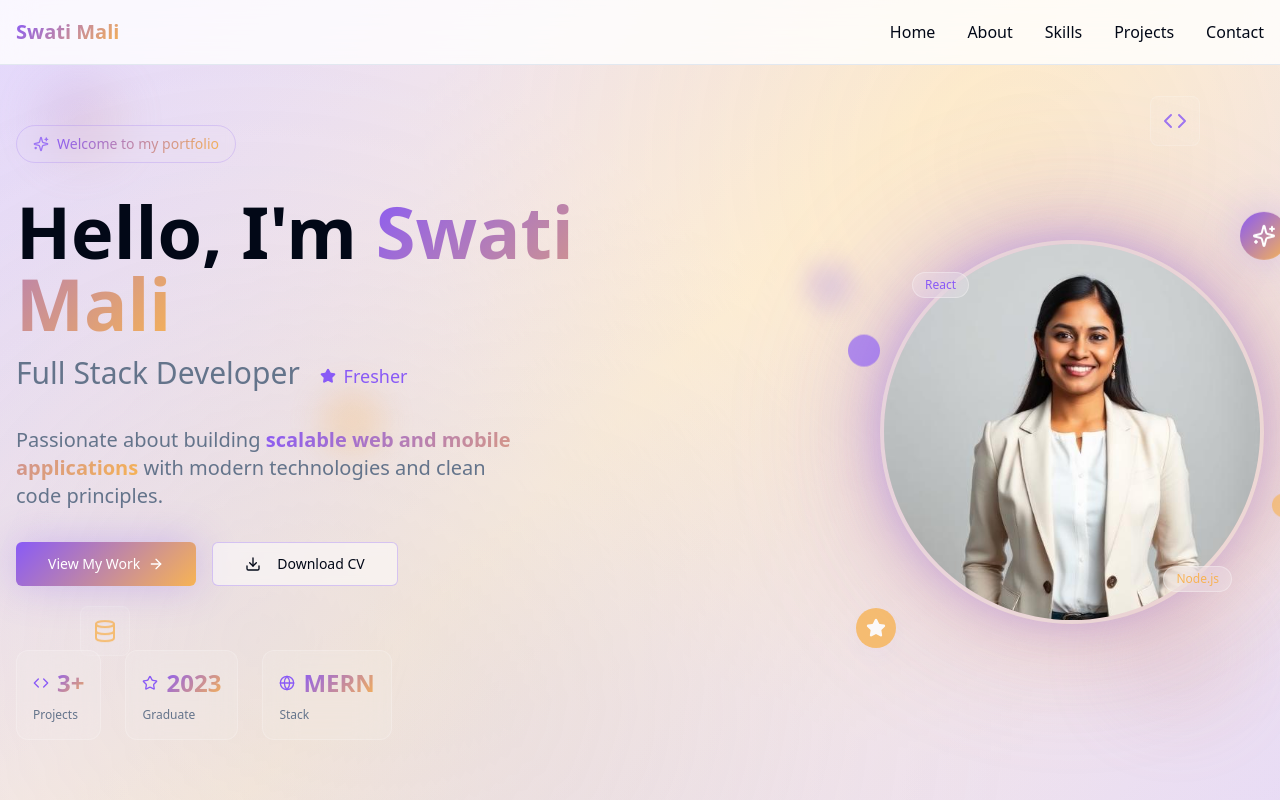
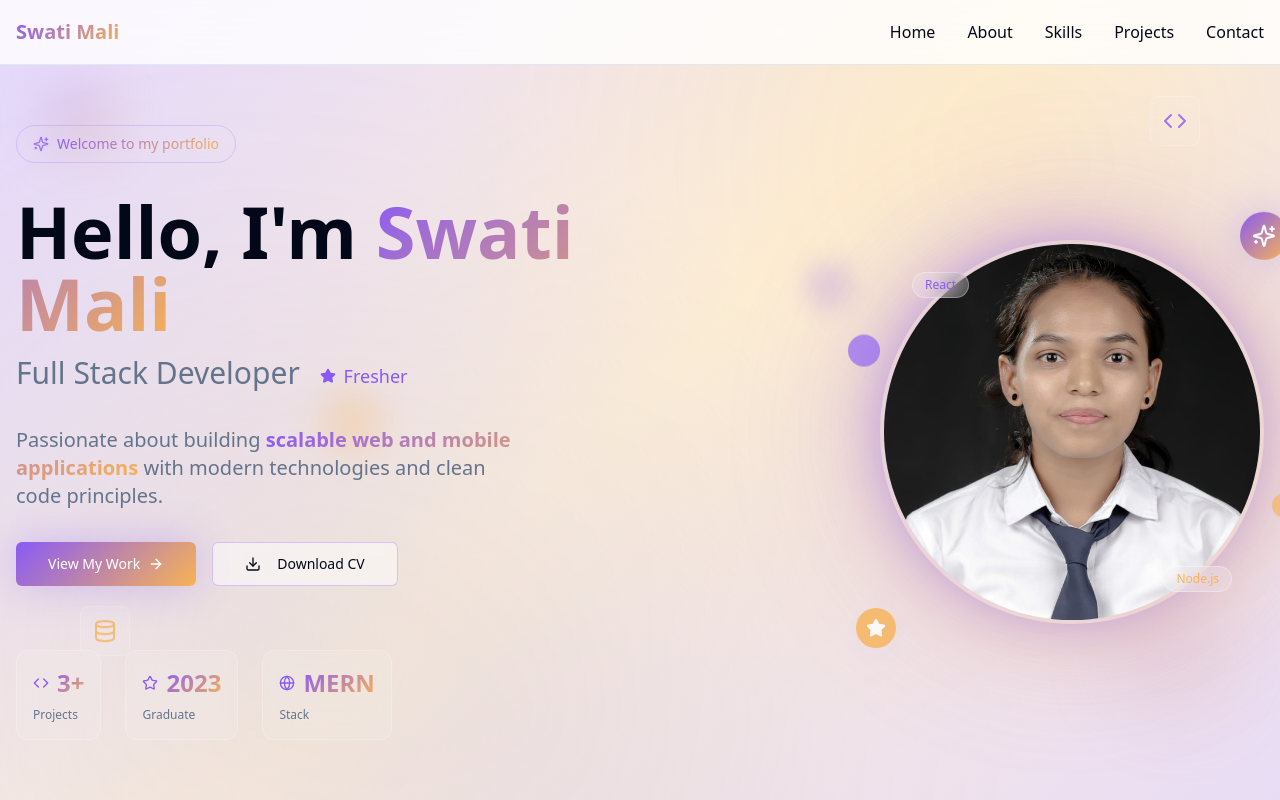
Before and after one commit to 9swati/swatiportfolio, a React (Vite) app: page / in a window 1280 px wide. Shown: the top 800 px of the page. Built offline with nearby package versions, Linux system fonts and the light colour scheme.

Commit message:
Add circular mask to hero image
Update hero section to include a circular mask for the profile image.

```diff
--- a/src/components/HeroSection.tsx
+++ b/src/components/HeroSection.tsx
@@ -1,6 +1,6 @@
 import { Button } from "@/components/ui/button";
 import { ArrowRight, Download, Code, Database, Globe, Star, Sparkles } from "lucide-react";
-import swatiPortrait from "@/assets/swati-portrait.jpg";
+import swatiPhoto from "@/assets/swati-photo.jpg";
 
 const HeroSection = () => {
   const scrollToSection = (sectionId: string) => {
@@ -139,7 +139,7 @@ const HeroSection = () => {
               {/* Main image container with glassmorphism */}
               <div className="relative w-80 h-80 md:w-96 md:h-96 rounded-full overflow-hidden border-4 border-white/20 backdrop-blur-sm shadow-glow group-hover:shadow-[0_0_60px_hsl(258_90%_66%_/_0.4)] transition-all duration-500">
                 <img
-                  src={swatiPortrait}
+                  src={swatiPhoto}
                   alt="Swati Mali - Full Stack Developer"
                   className="w-full h-full object-cover group-hover:scale-105 transition-transform duration-500"
                 />
```
Also changed, not shown: src/assets/swati-photo.jpg (added).
